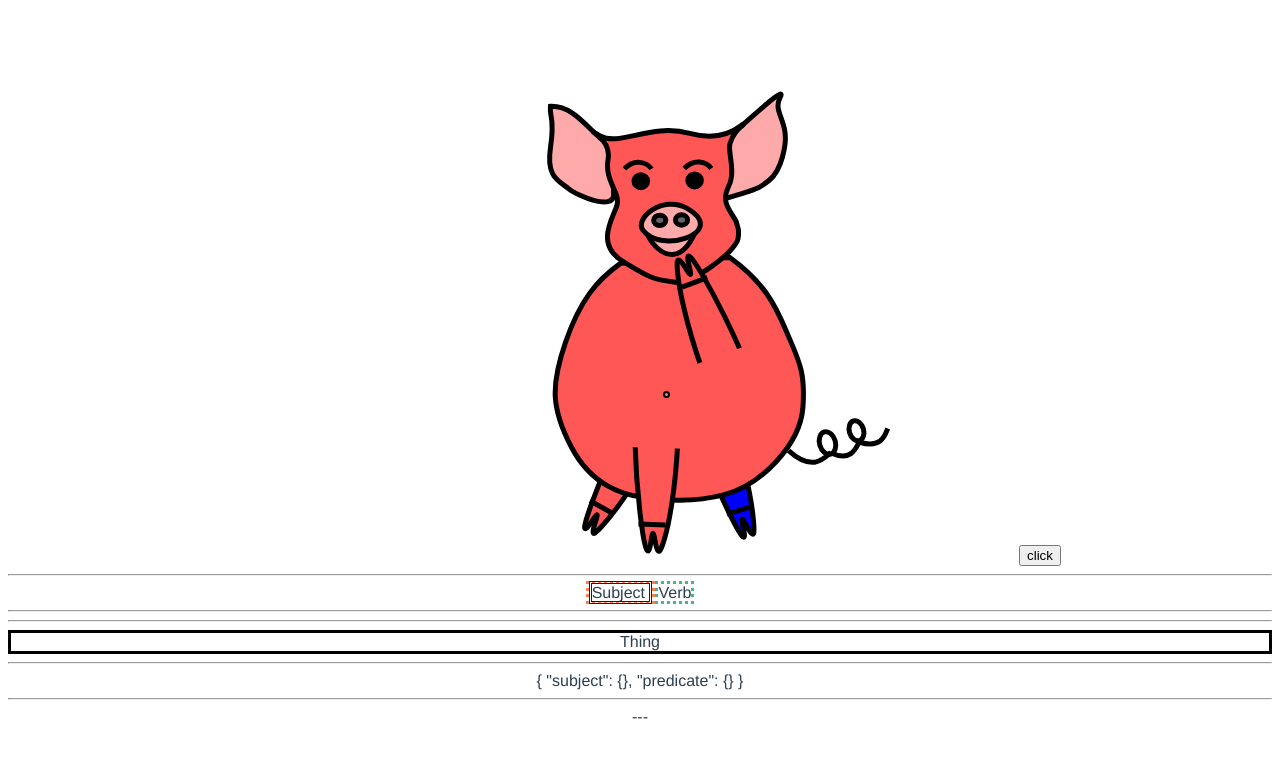
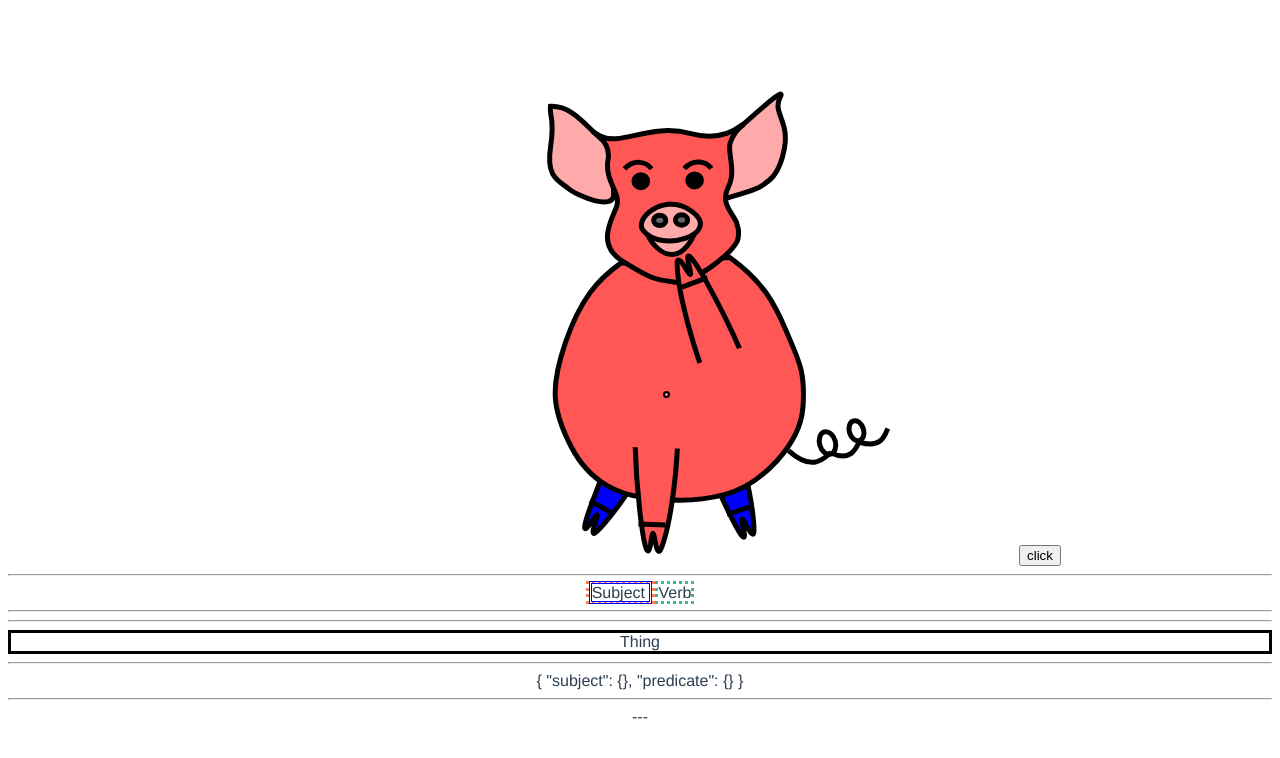
Before and after one commit to polymatter/pancake-castle, a Vue app: page / in a window 1280 px wide. Shown: the top 758 px of the page. Built offline with nearby package versions, Linux system fonts and the light colour scheme.

Commit message:
identify the rear right leg

```diff
--- a/src/components/Scene.vue
+++ b/src/components/Scene.vue
@@ -46,12 +46,12 @@
             id="svg_33"
           />
         </g>
-        <g transform="rotate(26.9068 401.499 416.5)" id="svg_18">
+        <g transform="rotate(26.9068 401.499 416.5)" id="leg_rear_right">
           <path
             d="m382.15112,369.91843c1.0701,46.54706 9.33673,139.5798 14.08423,99.30112c1.18689,-10.06964 1.95825,-9.02277 2.77042,-4.86212c0.81216,4.16068 1.66516,11.43506 3.01529,13.8205c1.35013,2.38531 2.49988,2.3335 6.08234,-11.44958c3.58243,-13.78308 9.47964,-46.98749 11.63464,-96.92957l-40.05884,-1.18704l2.47192,1.3067z"
             stroke-width="5"
             stroke="#000000"
-            fill="#ff5656"
+            :fill="leg.rear.right.colour"
             id="svg_19"
           />
           <line
@@ -77,8 +77,8 @@
             stroke-linejoin="null"
             stroke-linecap="null"
             stroke-dasharray="null"
-            stroke="#ff5656"
-            fill="#ff5656"
+            :stroke="leg.rear.right.colour"
+            :fill="leg.rear.right.colour"
             id="svg_21"
           />
         </g>
@@ -383,10 +383,14 @@ export default {
       leg: {
         rear: {
           left: {
-            colour: "#0000ff"
+            colour: '#0000ff'
+          },
+          right: {
+            colour: '#0000ff'
           }
         }
-      }
+      },
+      unknown: '#0000ff'
     }
   },
   methods: {
```
